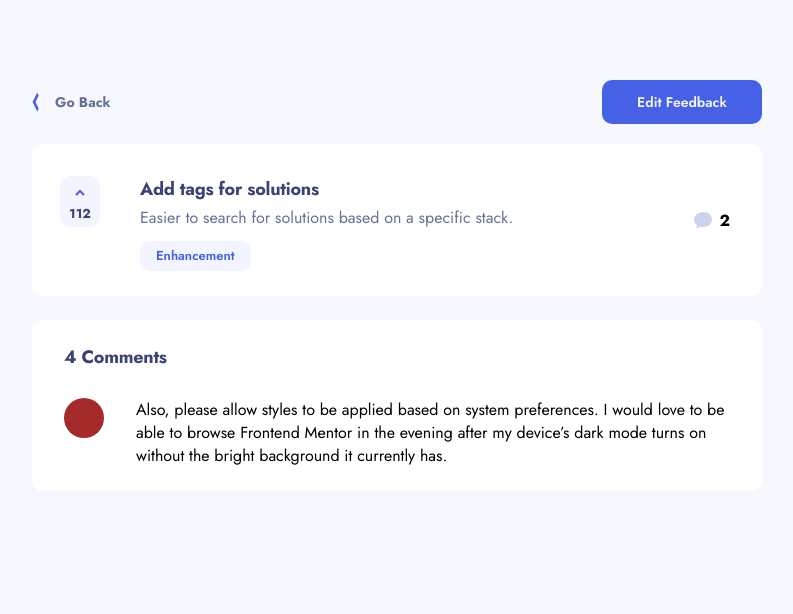
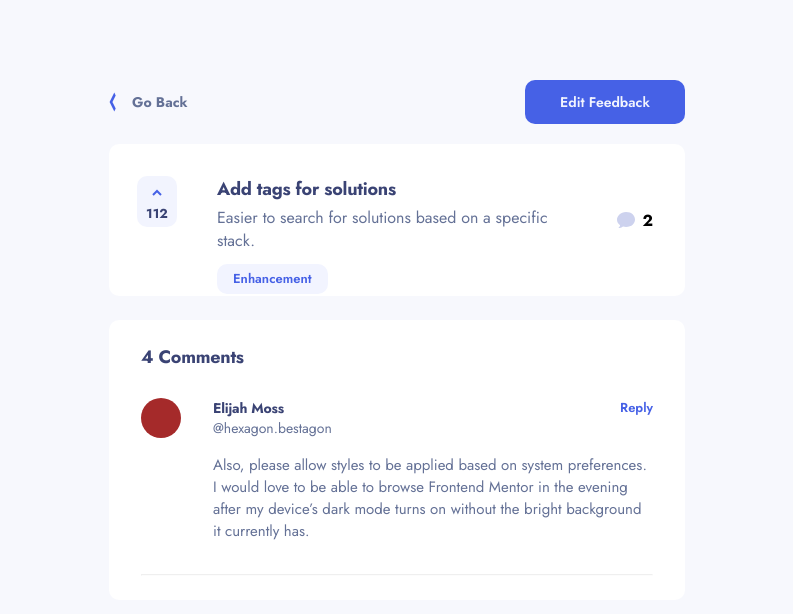
Before and after one commit to emanusantos/product-feedback, an Angular app: page /feedback/1 in a window 1280 px wide. Shown: the top 614 px of the page, without its empty margins (243-1036 px from the left). Built offline with nearby package versions, Linux system fonts and the light colour scheme.

Commit message:
feat: finished comment without replies basic layout

```diff
--- a/src/app/components/comment/comment.component.html
+++ b/src/app/components/comment/comment.component.html
@@ -1,10 +1,18 @@
+<div class="wrapper">
   <div class="container">
     <div class="avatar"></div>
 
     <div class="inner-content">
-    <div class="title"></div>
+      <div class="header">
+        <div class="title">
+          <h4>Elijah Moss</h4>
+          <p class="username">@hexagon.bestagon</p>
+        </div>
 
-    <p>
+        <p class="reply">Reply</p>
+      </div>
+
+      <p class="description">
         Also, please allow styles to be applied based on system preferences. I
         would love to be able to browse Frontend Mentor in the evening after my
         device’s dark mode turns on without the bright background it currently
@@ -12,3 +20,6 @@
       </p>
     </div>
   </div>
+
+  <hr />
+</div>
--- a/src/app/components/comment/comment.component.sass
+++ b/src/app/components/comment/comment.component.sass
@@ -1,4 +1,9 @@
 @import 'src/styles'
+
+.wrapper
+    display: flex
+    flex-direction: column
+    gap: 2rem
 
 .container
     display: flex
@@ -11,4 +16,30 @@
     border-radius: 50%
 
 .inner-content
-    flex-grow: 1
+    display: flex
+    flex-direction: column
+    gap: 1rem
+
+.header
+    display: flex
+    justify-content: space-between
+
+.username
+    color: $grayish-blue
+    font-size: 14px
+    font-weight: 400
+
+.reply
+    color: $primary
+    font-size: 13px
+    font-weight: 600
+
+.description
+    color: $grayish-blue
+    font-size: 15px
+    font-weight: 400
+
+hr
+    background-color: $dark-blue-alt
+    height: 1px
+    opacity: .15
--- a/src/app/routes/feedback-detail/feedback-detail.component.sass
+++ b/src/app/routes/feedback-detail/feedback-detail.component.sass
@@ -1,7 +1,6 @@
 @import 'src/styles'
 
 .container
-    width: 45.625rem
     display: flex
     flex-direction: column
     align-items: center
--- a/src/app/routes/feedback-detail/feedback-detail.component.ts
+++ b/src/app/routes/feedback-detail/feedback-detail.component.ts
@@ -27,8 +27,6 @@ export class FeedbackDetailComponent implements OnInit {
 
     const id = parseInt(this.route.snapshot.paramMap.get('id')!, 10);
 
-    console.log({ id });
-
     this.apiService.getFeedback(id).subscribe((feedback) => {
       if (feedback) this.feedback = feedback;
     });
--- a/src/styles.sass
+++ b/src/styles.sass
@@ -31,7 +31,7 @@ body.home
 body.details
     display: flex
     justify-content: center
-    margin: 5rem 0 8.125rem 0
+    margin: 5rem 22rem 8.125rem 22rem
 
 // Typography
 h1
```
Lines whose indentation alone changed are shown as unchanged.
